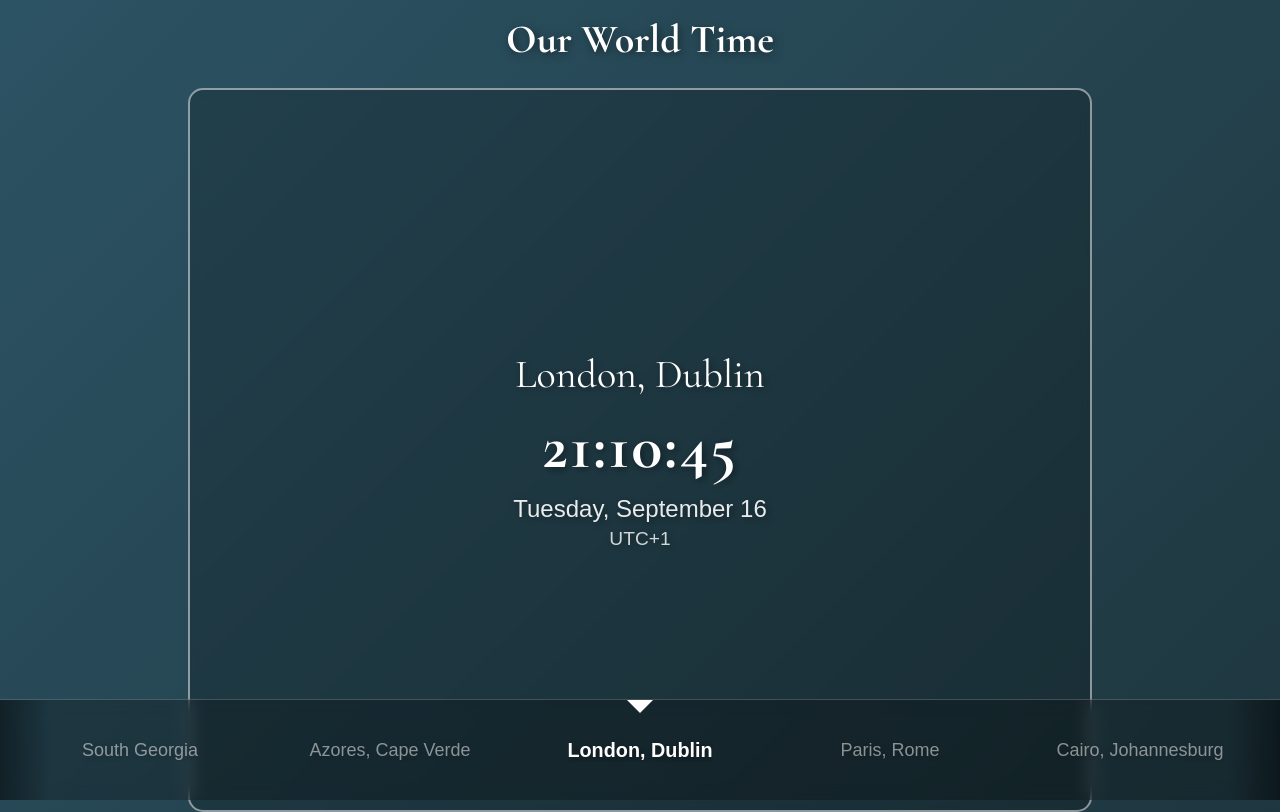
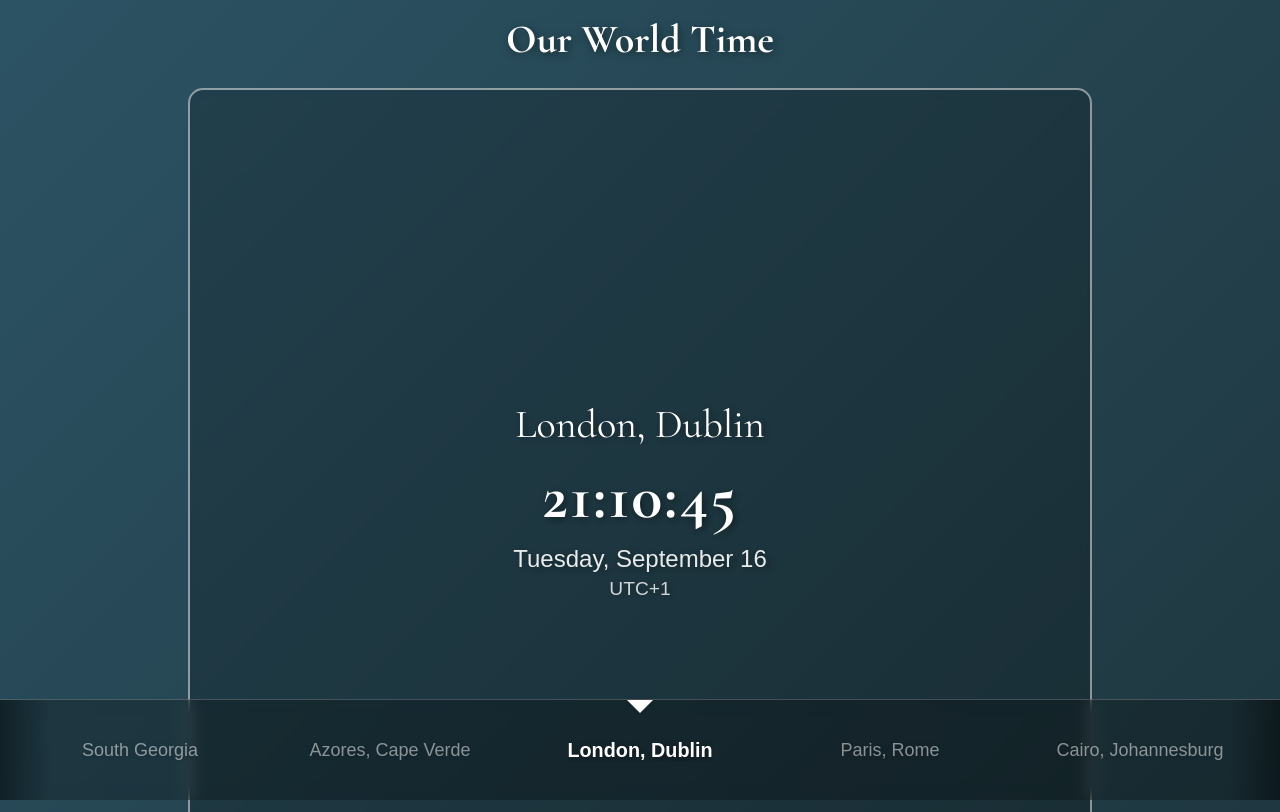
Before and after one commit to p1e85/ourworldtime.github.io, a plain HTML site: page ads_test.html in a window 1280 px wide. Shown: the top 812 px of the page. Drawn offline with nearby package versions, Linux system fonts and the light colour scheme; a script that the page names is missing.

Commit message:
Update styles.css

```diff
--- a/css/styles.css
+++ b/css/styles.css
@@ -1,5 +1,11 @@
-@keyframes slideOutUp { from { transform: translateY(0); opacity: 1; } to { transform: translateY(-40px); opacity: 0; } }
-@keyframes slideInUp { from { transform: translateY(40px); opacity: 0; } to { transform: translateY(0); opacity: 1; } }
+@keyframes slideOutUp {
+    from { transform: translateY(0); opacity: 1; }
+    to { transform: translateY(-40px); opacity: 0; }
+}
+@keyframes slideInUp {
+    from { transform: translateY(40px); opacity: 0; }
+    to { transform: translateY(0); opacity: 1; }
+}
 @keyframes animateGradient { 0% { background-position: 0% 50%; } 50% { background-position: 100% 50%; } 100% { background-position: 0% 50%; } }
 @keyframes fadeinout { 0%, 100% { top: -100px; opacity: 0; } 10%, 90% { top: 30px; opacity: 1; } }
 @keyframes nudge { 0%, 100% { transform: translateX(0); } 50% { transform: translateX(-20px); } }
@@ -25,7 +31,8 @@ body.night { background: linear-gradient(-45deg, #0f2027, #203a43, #2c5364); }
 .ad-layout-container {
     display: grid;
     grid-template-columns: 1fr;
-    grid-template-rows: auto minmax(720px, auto);
+    /* CHANGED: Increased the minimum height of the clock's row */
+    grid-template-rows: auto minmax(820px, auto);
     gap: 15px;
     grid-template-areas:
         "title"
```
